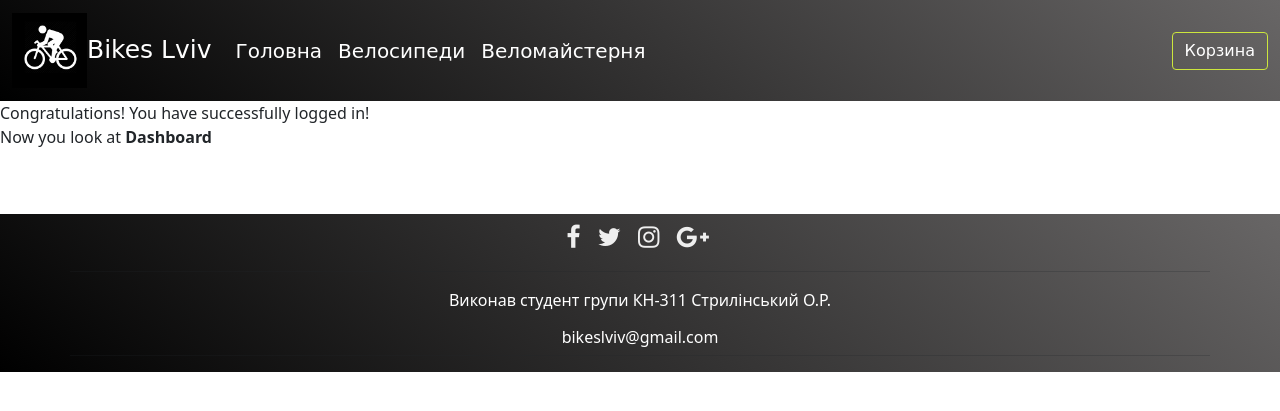
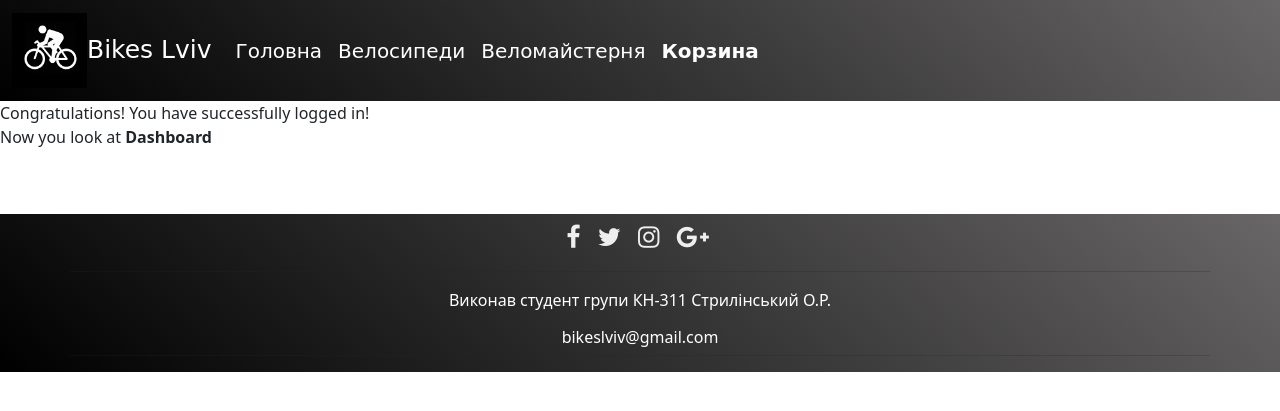
Before and after one commit to Oleh-Strylinskyi/MyBike, a Django app: page /dashboard/ in a window 1280 px wide. Shown: the top 411 px of the page. Run offline with Django 3.2, Linux system fonts and the light colour scheme; the visitor is signed in with stand-in values (Sample User, id 1); parts of the project's set-up code (start-up, migrations or seed data) failed here and were passed over; some libraries are stand-ins or nearby versions; some web fonts are replaced.

Commit message:
move basket to left side in header

```diff
--- a/templates/base.html
+++ b/templates/base.html
@@ -43,10 +43,13 @@
                         <li class="nav-item">
                             <a class="nav-link" href="#">Веломайстерня</a>
                         </li>
+                        <li class="nav-item">
+                            <b>
+                                <a class="nav-link" id="velo" href="#" role="button">Корзина</a>
+                            </b>
+                        </li>
                     </ul>
-                    <form class="d-flex">
-                        <a class="btn btn-outline-success" id="velo" href="#" role="button">Корзина</a>
-                    </form>
+
                 </div>
             </div>
         </nav>
```
